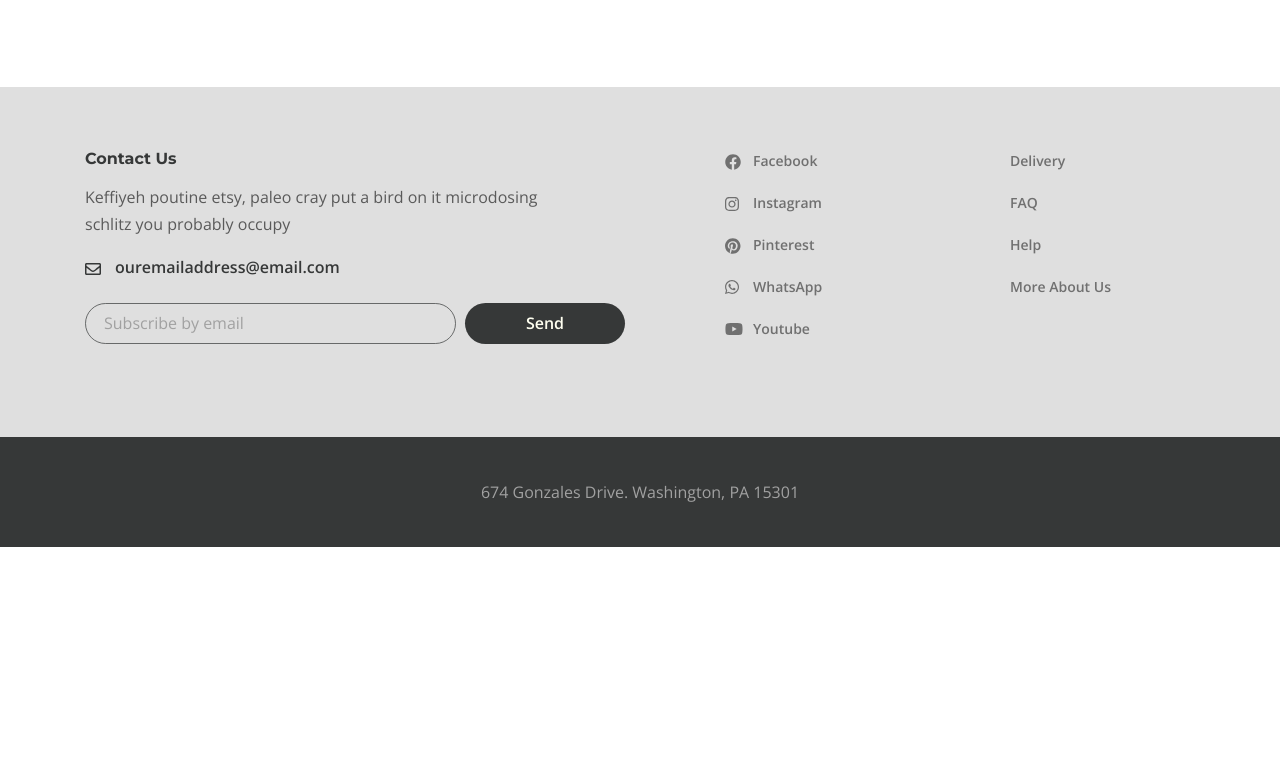
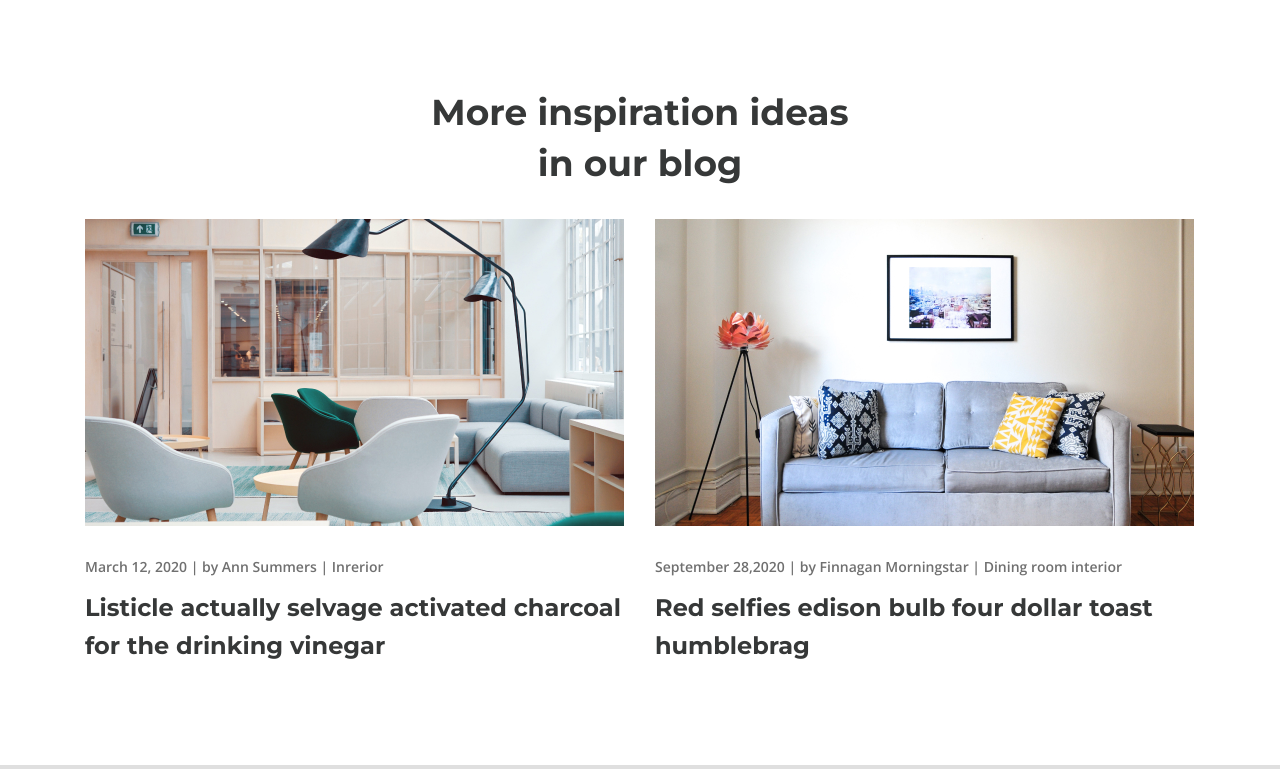
Before and after one commit to AlexandrShnipov/desire-gulp, a website: page app/index.html in a window 1280 px wide. Shown: the part 3875-4644 px from the top of the page. Before the commit the page ends 4422 px from the top, so only its background shows below. Drawn offline with nearby package versions, Linux system fonts and the light colour scheme.

Commit message:
added blog-box

```diff
--- a/app/index.html
+++ b/app/index.html
@@ -399,6 +399,55 @@
       </div>
       <!-- gallery -->
 
+      <!-- blog-box -->
+
+      <section class="blog-box">
+        <div class="container">
+          <h3 class="blog-box__title">
+            More inspiration ideas in our blog
+          </h3>
+
+          <div class="blog-box__items">
+
+            <!-- 1 -->
+            <div class="blog-box__item">
+              <a class="blog-box__img-link" href="#">
+                <img class="blog-box-img" src="images/content/blog/1.jpg" alt="blog-foto">
+              </a>
+
+              <div class="blog-box__links">
+                <span class="blog-box__date">March 12, 2020</span> |
+                <a class="blog-box__author" href="#">by Ann Summers</a> |
+                <a class="blog-box__theme" href="#">Inrerior</a>
+              </div>
+
+              <a class="blog-box__item-titlelink" href="#">
+                <h4 class="blog-box__item-title">Listicle actually selvage activated charcoal for the drinking vinegar
+                </h4>
+              </a>
+            </div>
+
+            <!-- 2 -->
+            <div class="blog-box__item">
+              <a class="blog-box__img-link" href="#">
+                <img class="blog-box-img" src="images/content/blog/2.jpg" alt="blog-foto">
+              </a>
+
+              <div class="blog-box__links">
+                <span class="blog-box__date">September 28,2020</span> |
+                <a class="blog-box__author" href="#">by Finnagan Morningstar</a> |
+                <a class="blog-box__theme" href="#">Dining room interior</a>
+              </div>
+
+              <a class="blog-box__item-titlelink" href="#">
+                <h4 class="blog-box__item-title">Red selfies edison bulb four dollar toast humblebrag</h4>
+              </a>
+            </div>
+
+          </div>
+        </div>
+      </section>
+      <!-- blog-box -->
 
     </main>
     <!-- main -->
--- a/app/scss/style.scss
+++ b/app/scss/style.scss
@@ -538,7 +538,7 @@
         }
     }
 
-    &__title {
+    &__item-title {
         margin-left: 13px;
         color: $title;
         @extend %title-font;
@@ -577,21 +577,69 @@
         color: $title;
     }
 
-    &__items{
+    &__items {
         display: grid;
-        grid-template-columns: repeat(4 ,1fr);
-        grid-template-rows: repeat(2 , 1fr);
+        grid-template-columns: repeat(4, 1fr);
+        grid-template-rows: repeat(2, 1fr);
         gap: 30px 35px;
     }
-    &__item:first-child{
+
+    &__item:first-child {
         grid-column: span 2;
         grid-row: span 2;
     }
 
-    &__item img{
+    &__item img {
         object-fit: cover;
         width: 100%;
         height: 100%;
         max-height: 1150px;
     }
 }
+
+//  blog-box
+
+.blog-box {
+    padding-bottom: 100px;
+
+    &__title {
+        color: $title;
+        @extend %title-font;
+        font-size: 36px;
+        line-height: 51px;
+        margin: 0 auto 30px;
+        max-width: 430px;
+        text-align: center;
+    }
+
+    &__items {
+        display: grid;
+        grid-template-columns: 1fr 1fr;
+        gap: 30px;
+    }
+
+    &__img-link {
+        margin-bottom: 19px;
+        display: inline-block;
+    }
+
+    &__links {
+        margin-bottom: 9px;
+        font-size: 14px;
+        font-weight: 600;
+        color: #707070;
+    }
+
+    &__date,
+    &__author,
+    &__theme {
+        color: inherit;
+    }
+
+    &__item-title {
+        color: $title;
+        @extend %title-font;
+        font-size: 24px;
+        line-height: 38px;
+    }
+}
```
Also changed, not shown: app/css/style.min.css, app/images/content/blog/1.jpg (added), app/images/content/blog/2.jpg (added).
